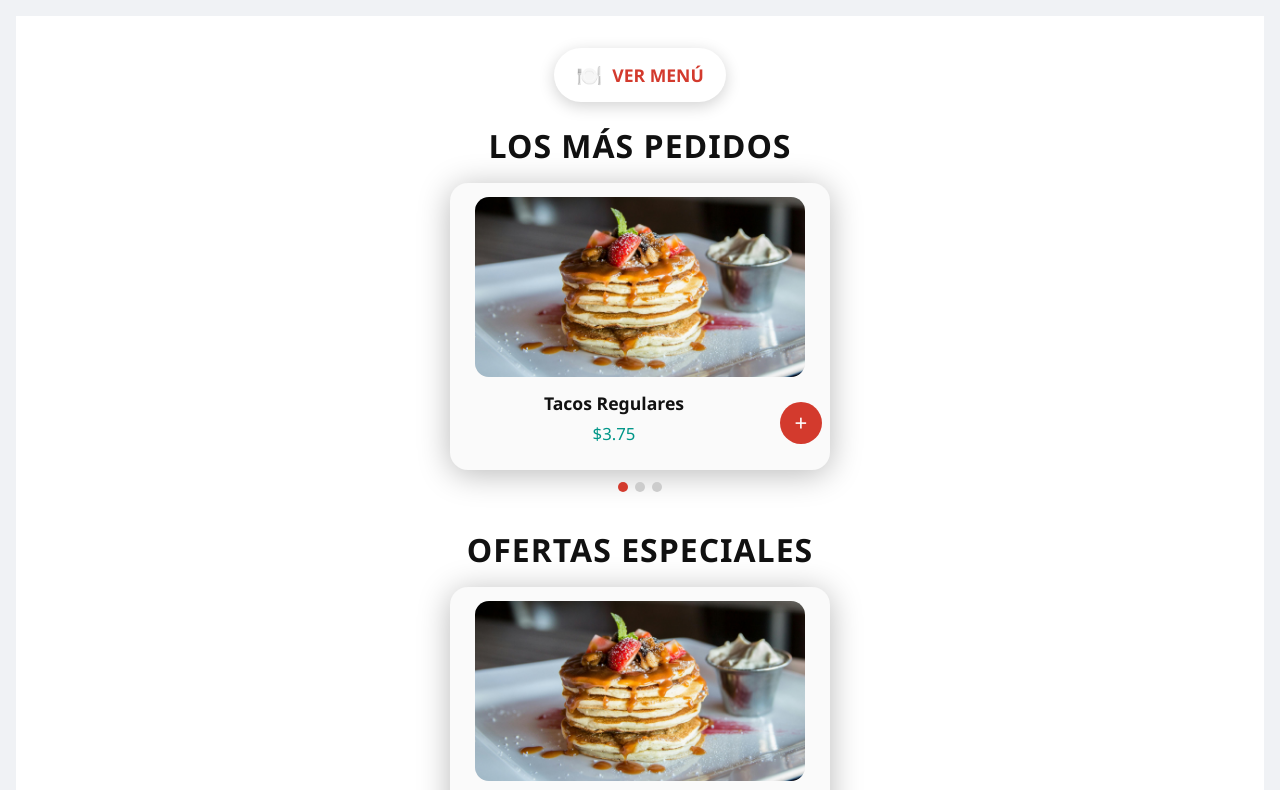
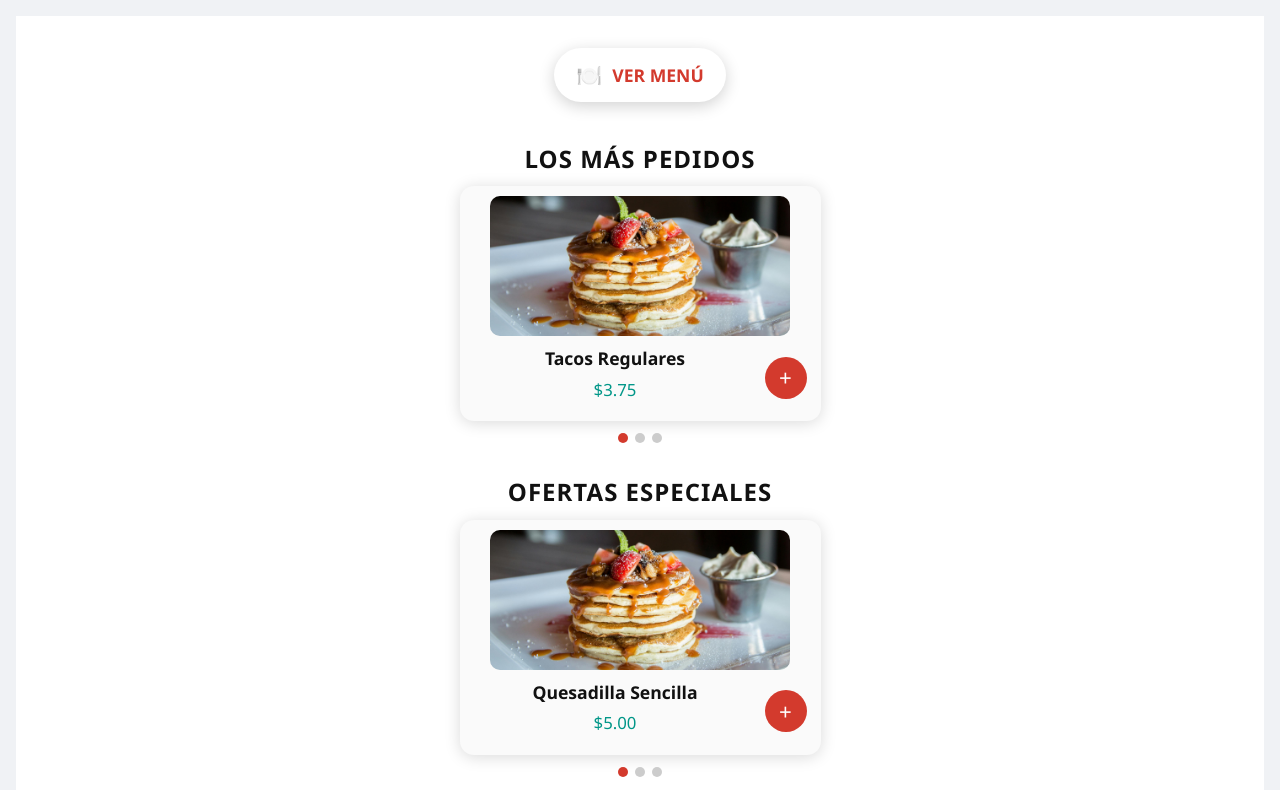
Before and after one commit to dievolut/menudigital, a plain HTML site: page index.html in a window 1280 px wide. Both pictures are taken after a click on the button "PICKUP". Shown: the top 790 px of the page. Drawn offline with Linux system fonts and the light colour scheme.

Commit message:
Update index.html

```diff
--- a/index.html
+++ b/index.html
@@ -619,11 +619,11 @@
       🛒 <span style="font-size: 1.1rem; font-weight: 600;">VER MI PEDIDO</span>
     </button>
   </div>
-  <h2 style="font-size: 2rem; font-weight: bold; letter-spacing: 1px; margin-bottom: 12px;">LOS MÁS PEDIDOS</h2>
-  <div class="carousel-block" id="carousel-mas-pedidos" aria-label="Carrusel de los más pedidos" style="width: 100%; max-width: 380px; margin: 0 auto; display: flex; flex-direction: column; align-items: center;">
-  <div class="carousel-slide" style="width: 100%; display: flex; flex-direction: column; align-items: center; background: #fafafa; border-radius: 18px; box-shadow: 0 4px 32px 0 rgba(0,0,0,0.28); padding: 14px 8px;">
-    <img class="carousel-img" src="1.jpg" alt="Plato más pedido" style="width: 90vw; max-width: 330px; height: 180px; object-fit: cover; border-radius: 14px; background: #eee;">
-    <div class="carousel-info" style="width: 100%; display: flex; flex-direction: row; align-items: center; justify-content: center; margin-top: 12px; gap: 10px;">
+  <h2 style="font-size: 1.5rem; font-weight: bold; letter-spacing: 1px; margin: 20px 0 8px 0; padding: 0 16px;">LOS MÁS PEDIDOS</h2>
+  <div class="carousel-block" id="carousel-mas-pedidos" aria-label="Carrusel de los más pedidos" style="width: 100%; max-width: 380px; margin: 0 auto 10px; display: flex; flex-direction: column; align-items: center;">
+  <div class="carousel-slide" style="width: 95%; display: flex; flex-direction: column; align-items: center; background: #fafafa; border-radius: 14px; box-shadow: 0 2px 16px 0 rgba(0,0,0,0.15); padding: 10px 6px;">
+    <img class="carousel-img" src="1.jpg" alt="Plato más pedido" style="width: 100%; max-width: 300px; height: 140px; object-fit: cover; border-radius: 10px; background: #eee;">
+    <div class="carousel-info" style="width: 100%; display: flex; flex-direction: row; align-items: center; justify-content: center; margin-top: 8px; gap: 8px; padding: 0 8px;">
       <div style="flex: 1; min-width: 0; text-align: center;">
         <span class="carousel-nombre" style="font-weight: bold; font-size: 1.1rem; display: block;"></span>
         <span class="carousel-precio" style="color: #009688; font-size: 1.05rem; margin: 4px 0 8px 0; display: block;"></span>
@@ -633,11 +633,11 @@
   </div>
   <div class="carousel-dots" style="display: flex; justify-content: center; align-items: center; gap: 7px; margin: 12px 0 0 0;"></div>
 </div>
-  <h2 style="font-size: 2rem; font-weight: bold; letter-spacing: 1px; margin: 32px 0 12px 0;">OFERTAS ESPECIALES</h2>
-  <div class="carousel-block" id="carousel-ofertas" aria-label="Carrusel de ofertas especiales" style="width: 100%; max-width: 380px; margin: 0 auto; display: flex; flex-direction: column; align-items: center;">
-  <div class="carousel-slide" style="width: 100%; display: flex; flex-direction: column; align-items: center; background: #fafafa; border-radius: 18px; box-shadow: 0 4px 32px 0 rgba(0,0,0,0.28); padding: 14px 8px;">
-    <img class="carousel-img" src="" alt="Plato en oferta" style="width: 90vw; max-width: 330px; height: 180px; object-fit: cover; border-radius: 14px; background: #eee;">
-    <div class="carousel-info" style="width: 100%; display: flex; flex-direction: row; align-items: center; justify-content: center; margin-top: 12px; gap: 10px;">
+  <h2 style="font-size: 1.5rem; font-weight: bold; letter-spacing: 1px; margin: 20px 0 8px 0; padding: 0 16px;">OFERTAS ESPECIALES</h2>
+  <div class="carousel-block" id="carousel-ofertas" aria-label="Carrusel de ofertas especiales" style="width: 100%; max-width: 380px; margin: 0 auto 10px; display: flex; flex-direction: column; align-items: center;">
+  <div class="carousel-slide" style="width: 95%; display: flex; flex-direction: column; align-items: center; background: #fafafa; border-radius: 14px; box-shadow: 0 2px 16px 0 rgba(0,0,0,0.15); padding: 10px 6px;">
+    <img class="carousel-img" src="" alt="Plato en oferta" style="width: 100%; max-width: 300px; height: 140px; object-fit: cover; border-radius: 10px; background: #eee;">
+    <div class="carousel-info" style="width: 100%; display: flex; flex-direction: row; align-items: center; justify-content: center; margin-top: 8px; gap: 8px; padding: 0 8px;">
       <div style="flex: 1; min-width: 0; text-align: center;">
         <span class="carousel-nombre" style="font-weight: bold; font-size: 1.1rem; display: block;"></span>
         <span class="carousel-precio" style="color: #009688; font-size: 1.05rem; margin: 4px 0 8px 0; display: block;"></span>
```
